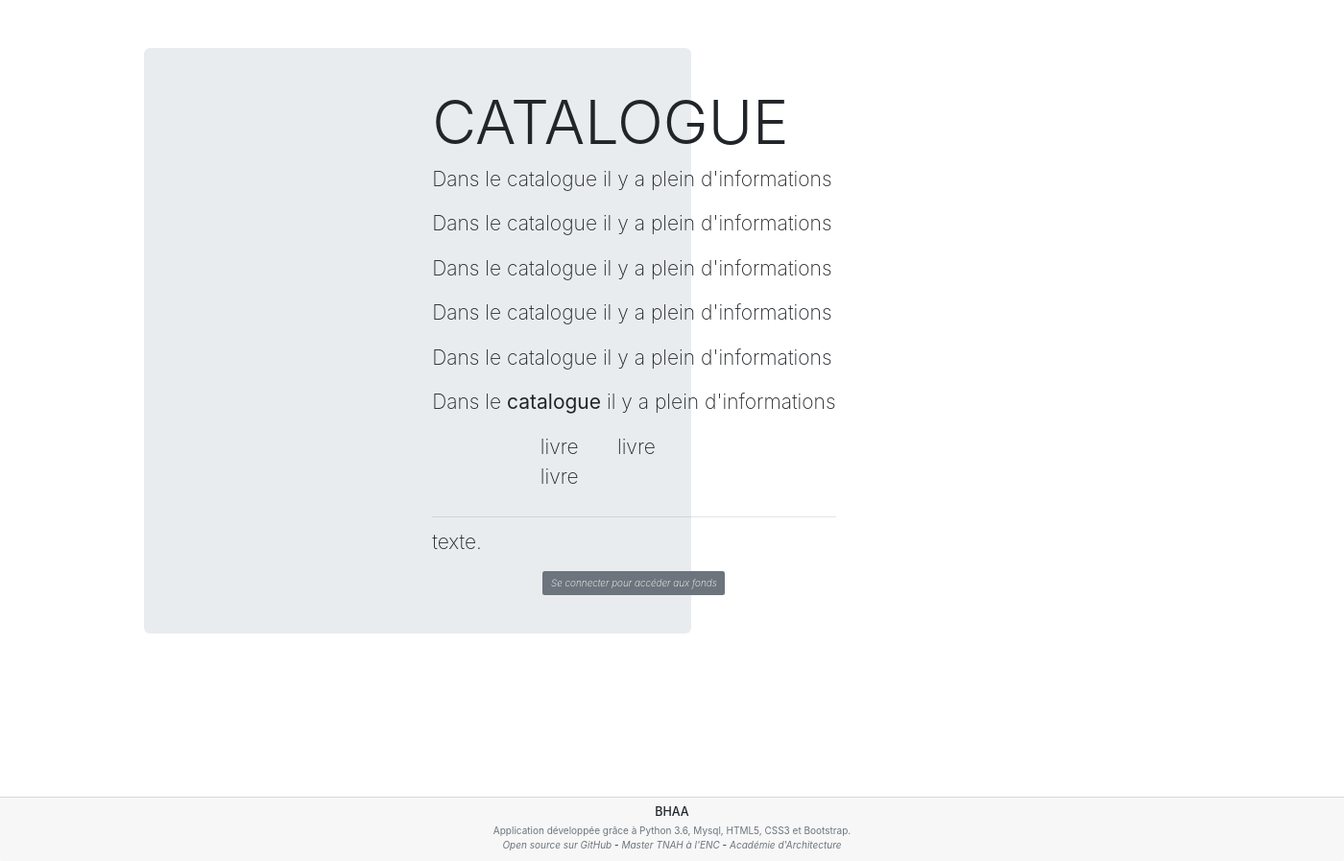
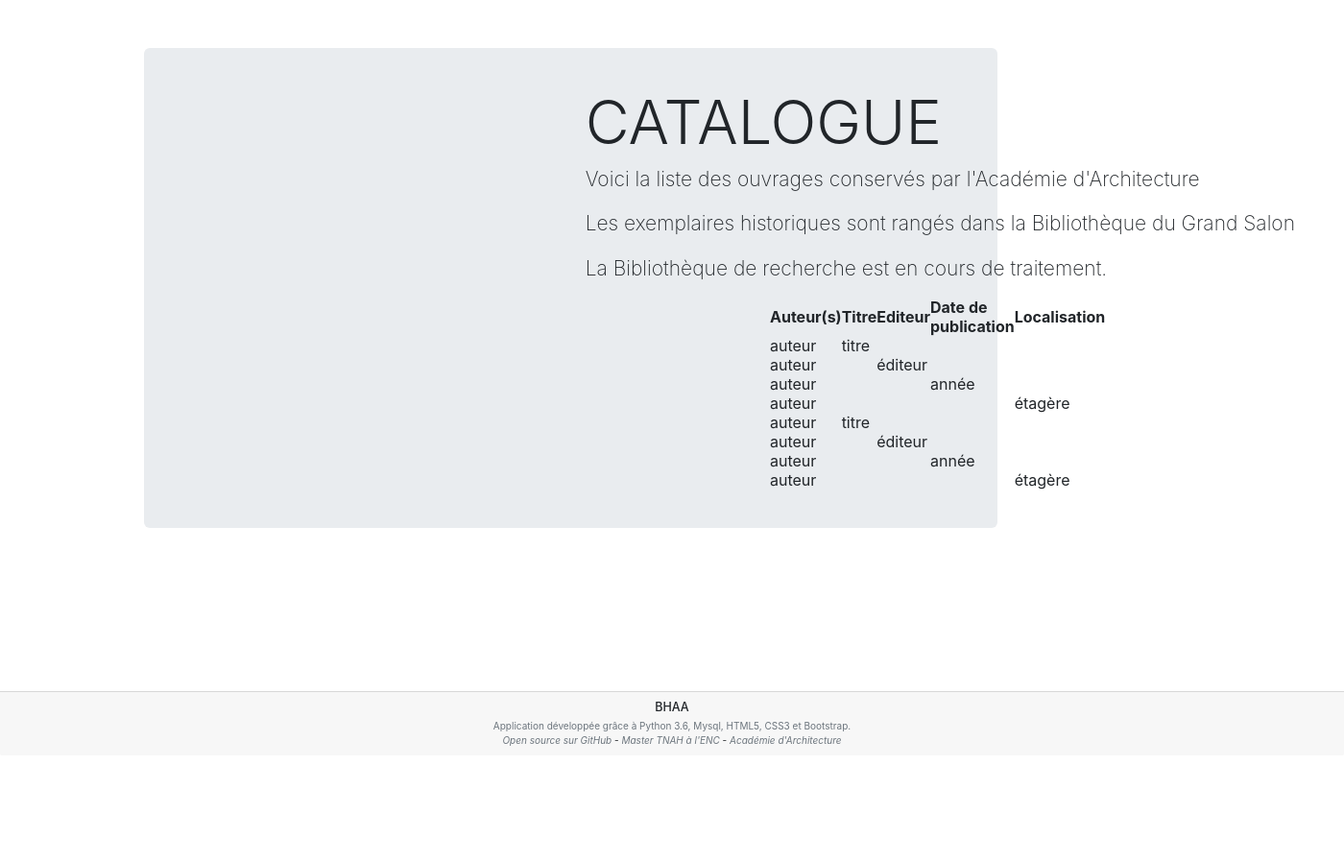
Before and after one commit to HeathcoteA/AcadArch, a Flask app: page /catalogue in a window 1400 px wide. Shown: the part 100-997 px from the top of the page at 96% size. After the commit the page ends 877 px from the top, so only its background shows below. Run offline with Flask 2, Linux system fonts and the light colour scheme; some libraries are stand-ins or nearby versions.

Commit message:
ajout tableau et scrollbar

```diff
--- a/BHAA/static/css/style.css
+++ b/BHAA/static/css/style.css
@@ -77,3 +77,7 @@ a {
   border-radius: 0.25rem;
   transition: color 0.15s ease-in-out, background-color 0.15s ease-in-out, border-color 0.15s ease-in-out, box-shadow 0.15s ease-in-out;
 }
+
+#catalogue_table{
+  overflow-y: scroll;
+}
--- a/BHAA/templates/pages/catalogue.html
+++ b/BHAA/templates/pages/catalogue.html
@@ -1,6 +1,5 @@
 {% extends "conteneur.html" %}
-<div>
-<h1>BHAA</h1>
+{% block titre %}| Catalogue{%endblock%}
 {% block catalogue %}
 <div class="card-body">
   <div class="container">
@@ -9,39 +8,92 @@
           <div class="col-sm-12 col-xs-6 col-sm-offset-6 col-xs-offset-3">
           <h1 class="display-4">CATALOGUE</h1>
           <p class="text-accueil">
-            Dans le catalogue il y a plein d'informations
+            Voici la liste des ouvrages conservés par l'Académie d'Architecture
 </p>
 <p class="text-accueil">
-  Dans le catalogue il y a plein d'informations
+  Les exemplaires historiques sont rangés dans la Bibliothèque du Grand Salon
 </p>
 <p class="text-accueil">
-  Dans le catalogue il y a plein d'informations
+  La Bibliothèque de recherche est en cours de traitement.
 </p>
-<p class="text-accueil">
-  Dans le catalogue il y a plein d'informations
-</p>
-<p class="text-accueil">
-  Dans le catalogue il y a plein d'informations
-</p>
-<p class="text-accueil">
-  Dans le <strong>catalogue</strong> il y a plein d'informations
-</p>
+
 <div class="row">
 <div class="col-2"></div>
 <div class="col-sm-14 col-xs-4 col-sm-offset-1 col-xs-offset-1">
-            <p class="text-accueil">
-              livre livre livre </i>
-            </p>
+            <table id="catalogue_table">
+              <thead class="thead-light">
+                <tr>
+                  <th scope="col">Auteur(s)</th>
+                  <th scope="col">Titre</th>
+                  <th scope="col">Editeur</th>
+                  <th scope="col">Date de publication</th>
+                  <th scope="col">Localisation</th>
+                </tr>
+              </thead>
+              <tbody>
+                <tr>
+                  <td>auteur</th>
+                  <td>titre</td>
+                  <td></td>
+                  <td></td>
+                  <td></td>
+                </tr>
+                <tr>
+                  <td>auteur</th>
+                  <td></td>
+                  <td>éditeur</td>
+                  <td></td>
+                  <td></td>
+                </tr>
+                <tr>
+                  <td>auteur</th>
+                  <td></td>
+                  <td></td>
+                  <td>année</td>
+                  <td></td>
+                </tr>
+                <tr>
+                  <td>auteur</th>
+                  <td></td>
+                  <td></td>
+                  <td></td>
+                  <td>étagère</td>
+                </tr>
+                <tr>
+                  <td>auteur</th>
+                  <td>titre</td>
+                  <td></td>
+                  <td></td>
+                  <td></td>
+                </tr>
+                <tr>
+                  <td>auteur</th>
+                  <td></td>
+                  <td>éditeur</td>
+                  <td></td>
+                  <td></td>
+                </tr>
+                <tr>
+                  <td>auteur</th>
+                  <td></td>
+                  <td></td>
+                  <td>année</td>
+                  <td></td>
+                </tr>
+                <tr>
+                  <td>auteur</th>
+                  <td></td>
+                  <td></td>
+                  <td></td>
+                  <td>étagère</td>
+                </tr>
+              </tbody>
+            </table>
             </div>
             <div class="col-2"></div>
 
 
 </div>
-<hr/>
-            <p class="sous-titre">texte.</p>
-            <div class="bouton-accueil">
-              <a class="btn-accueil btn-secondary rounded" href="#" role="button">Se connecter pour accéder aux fonds</a>
-            </div>
           </div>
           </div>
         </div>
```
